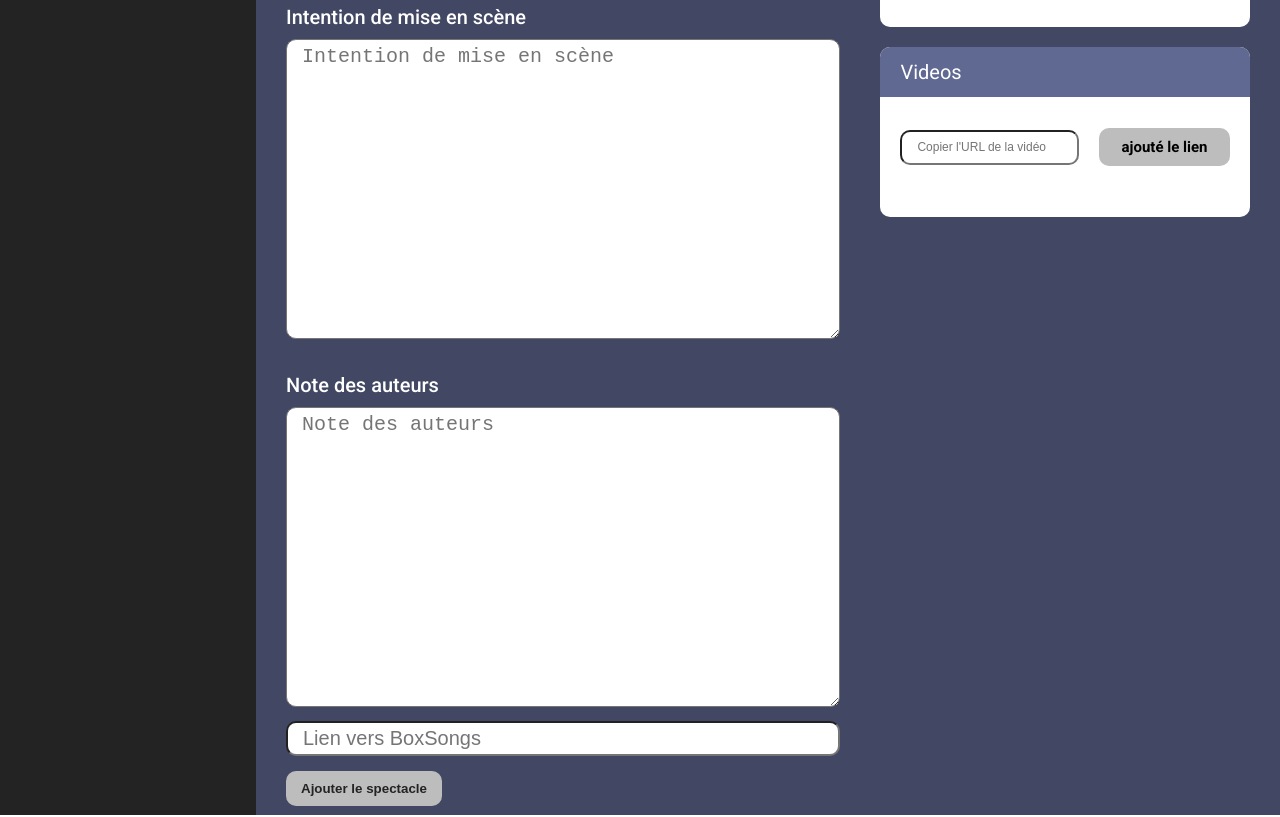
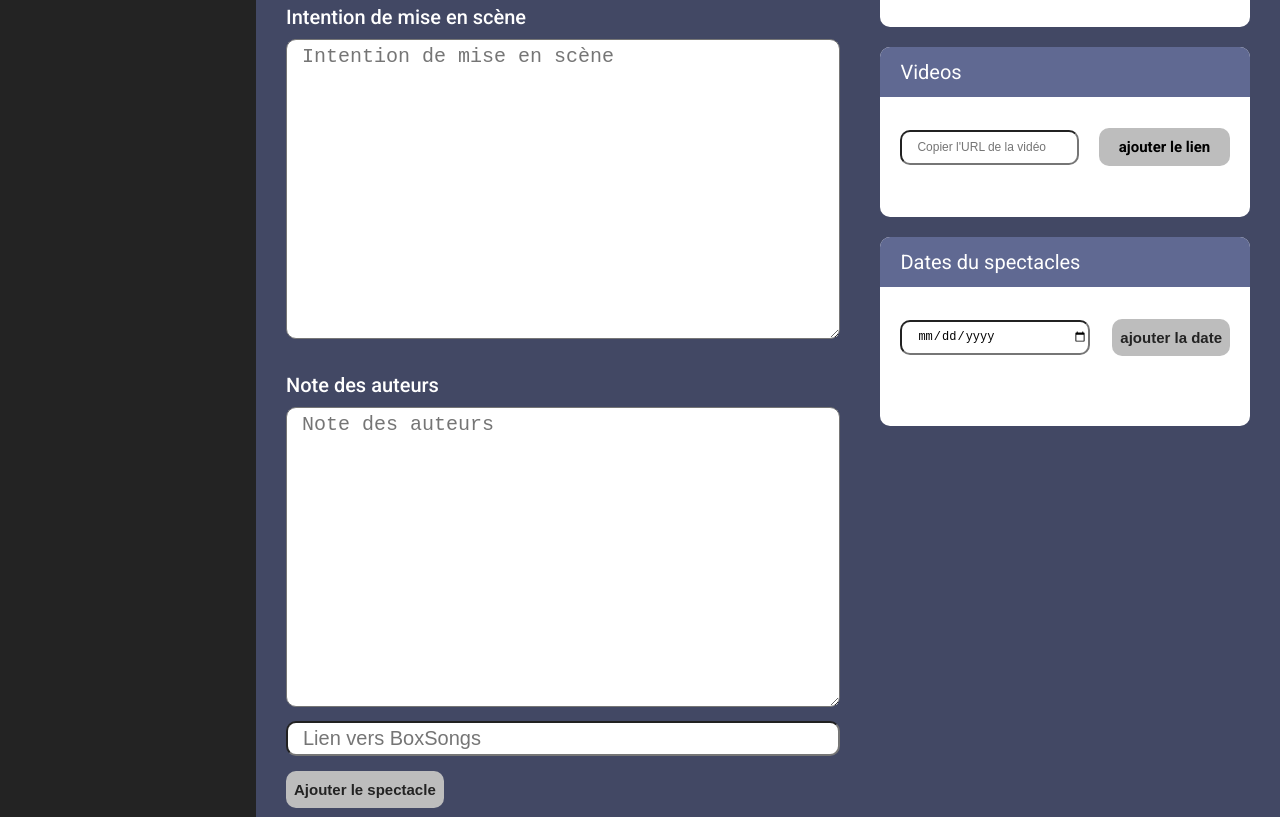
Before and after one commit to packonn/lbaz-panel-admin, a React (Create React App) app: page /spectacle in a window 1280 px wide. Shown: the part 560-1377 px from the top of the page. Built offline with nearby package versions, Linux system fonts and the light colour scheme; the HTML template or start-up script is replaced by a standard one.

Commit message:
page ajout de spectacle fonctionne en local reste a faire les erreurs et voir si lon fait un responsive

```diff
--- a/src/components/btn/Btn.js
+++ b/src/components/btn/Btn.js
@@ -1,8 +1,8 @@
 import "./btn.css";
 
-const Btn = ({ txt, color }) => {
+const Btn = ({ txt, color, type, handleClick }) => {
   return (
-    <button type='submit' className={color}>
+    <button type={type} className={color} onClick={handleClick}>
       {txt}
     </button>
   );
--- a/src/components/btn/btn.css
+++ b/src/components/btn/btn.css
@@ -9,8 +9,9 @@
 
 button {
   cursor: pointer;
-  padding: 10px 15px;
+  padding: 10px 8px;
   border-radius: 10px;
   font-weight: bold;
+  font-size: 15px;
   border: none;
 }
--- /dev/null
+++ b/src/components/inputDate/InputDate.js
@@ -0,0 +1,45 @@
+import Btn from "../btn/Btn";
+import "./inputDate.css";
+
+const InputDate = ({ handleClick, allDate, handleDate }) => {
+  return (
+    <div className='containerFiles'>
+      <div className='title'>
+        <p>Dates du spectacles</p>
+      </div>
+      <div className='containerInput'>
+        <input
+          type='date'
+          name='date'
+          id='inputDate'
+          onChange={(e) => {
+            handleDate(e);
+          }}
+        />
+        <Btn
+          txt={"ajouter la date"}
+          color={"gris"}
+          type={"button"}
+          handleClick={handleClick}
+        />
+      </div>
+      <div className='previous'>
+        {allDate.map((e, i) => {
+          e.slice(0, 12);
+          return (
+            <p
+              key={i}
+              className={
+                allDate.length > 1 ? "previousVideos dashed" : "previousVideos "
+              }>
+              {e}
+            </p>
+          );
+        })}
+        /
+      </div>
+    </div>
+  );
+};
+
+export default InputDate;
--- /dev/null
+++ b/src/components/inputDate/inputDate.css
@@ -0,0 +1,5 @@
+#inputDate {
+  margin-right: 20px;
+  width: calc(100% - 140px);
+  font-size: 12px;
+}
--- a/src/components/inputFiles/InputFiles.js
+++ b/src/components/inputFiles/InputFiles.js
@@ -10,35 +10,6 @@ const InputFiles = ({
   previousMusiques,
   musiques,
 }) => {
-  // const [Affiche, setAffiche] = useState();
-  // const [previousAffiche, setPreviousAffiche] = useState("");
-
-  // const [ImgXL, setImgXL] = useState();
-  // const [previousImgXL, setPreviousImgXL] = useState("");
-
-  // const [musiques, setMusiques] = useState([]);
-  // const [previousMusiques, setPreviousMusiques] = useState([]);
-
-  // const handleFiles = (e) => {
-  //   if (name === "affiche") {
-  //     setAffiche(e.target.files[0]);
-  //     setPreviousAffiche(URL.createObjectURL(e.target.files[0]));
-  //   }
-  //   if (name === "imgXL") {
-  //     setImgXL(e.target.files[0]);
-  //     setPreviousImgXL(URL.createObjectURL(e.target.files[0]));
-  //   }
-  //   if (name === "musiques") {
-  //     const newArray = [...musiques];
-  //     newArray.push(e.target.files[0]);
-  //     setMusiques(newArray);
-
-  //     let arrayPrevious = [...previousMusiques];
-  //     arrayPrevious.push(URL.createObjectURL(e.target.files[0]));
-  //     setPreviousMusiques(arrayPrevious);
-  //   }
-  // };
-
   return (
     <div className='containerFiles'>
       <div className='title'>
@@ -47,7 +18,7 @@ const InputFiles = ({
       <div className='containerInput'>
         <label>{label}</label>
         <div className='button-wrapper'>
-          <span className='label'>ajouté un fichier</span>
+          <span className='label'>ajouter un fichier</span>
           <input
             type='file'
             multiple
--- a/src/components/inputVideo/InputVideo.js
+++ b/src/components/inputVideo/InputVideo.js
@@ -23,7 +23,7 @@ const InputVideo = ({ url, handleVideo, setUrl, videos }) => {
                 handleVideo();
               }
             }}>
-            ajouté le lien
+            ajouter le lien
           </span>
         </div>
       </div>
--- a/src/pages/Spectacle/Spectacle.js
+++ b/src/pages/Spectacle/Spectacle.js
@@ -10,6 +10,7 @@ import InputFiles from "../../components/inputFiles/InputFiles";
 import InputVideo from "../../components/inputVideo/InputVideo";
 import { useState } from "react";
 import axios from "axios";
+import InputDate from "../../components/inputDate/InputDate";
 
 library.add(fab, faUser);
 
@@ -71,6 +72,20 @@ const Spectacle = () => {
   const [histoire, setHistoire] = useState("");
   const [mes, setMes] = useState("");
   const [noteAuteur, setNoteAuteur] = useState("");
+  // Logique date
+  const [date, setDate] = useState("");
+  const [allDate, setAllDate] = useState([]);
+  const handleClick = () => {
+    if (date !== "") {
+      const newArray = [...allDate];
+      newArray.push(date);
+      setAllDate(newArray);
+    }
+  };
+  const handleDate = (e) => {
+    setDate(e.target.value);
+  };
+  // Envoie du formulaire
   const handleSubmit = async (e) => {
     e.preventDefault();
     const formData = new FormData();
@@ -83,6 +98,7 @@ const Spectacle = () => {
     formData.append("affiche", affiche);
     formData.append("imgXL", imgXL);
     formData.append("video", videos);
+    formData.append("date", allDate);
 
     let i = 0;
     musiques.forEach((file) => {
@@ -164,7 +180,7 @@ const Spectacle = () => {
             placeholder={"Lien vers BoxSongs"}
             max={100}
           />
-          <Btn txt={"Ajouter le spectacle"} color={"gris"} />
+          <Btn txt={"Ajouter le spectacle"} color={"gris"} type={"submit"} />
         </div>
         <div className='sideRight'>
           <InputFiles
@@ -195,6 +211,11 @@ const Spectacle = () => {
             setUrl={setUrl}
             videos={videos}
           />
+          <InputDate
+            allDate={allDate}
+            handleClick={handleClick}
+            handleDate={handleDate}
+          />
         </div>
       </form>
     </div>
```
